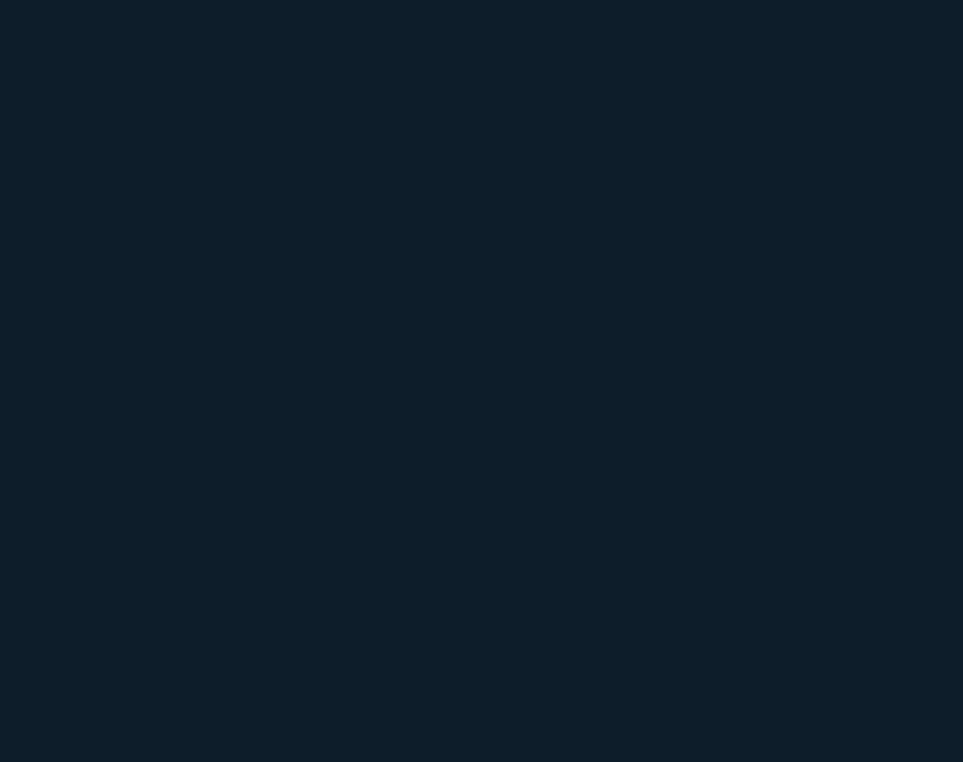
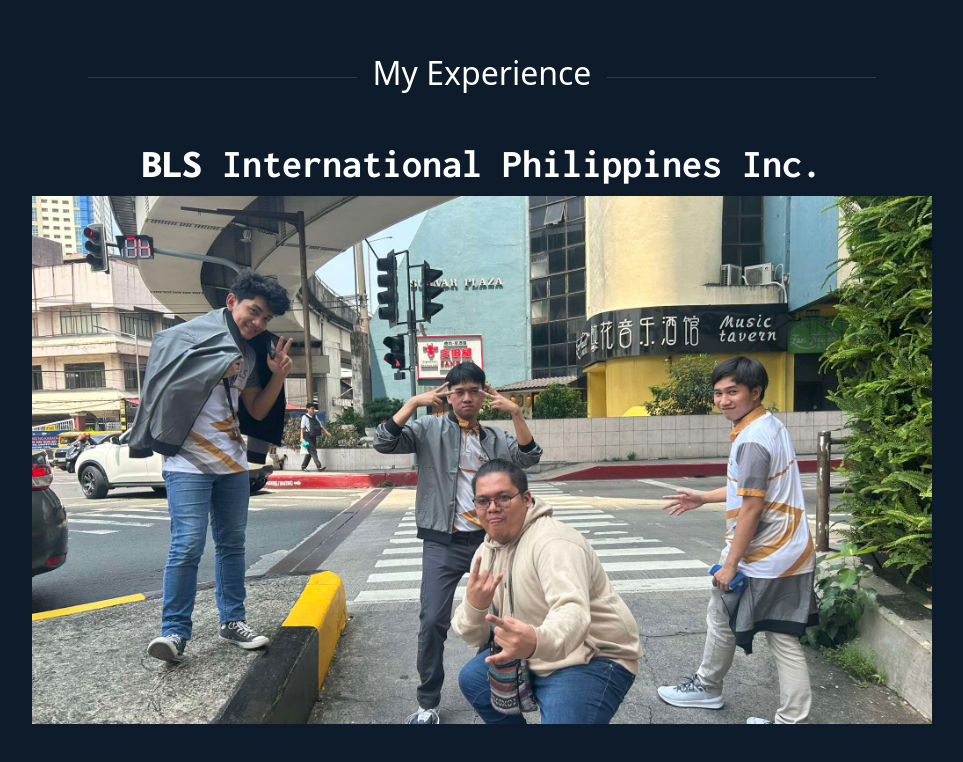
Before and after one commit to joven0015/joven-curitao, a React (Create React App) app: page / in a window 1280 px wide. Shown: the part 1586-2348 px from the top of the page, without its empty margins (158-1121 px from the left). Built offline with nearby package versions, Linux system fonts and the light colour scheme.

Commit message:
experience img

```diff
--- a/src/components/About/About.css
+++ b/src/components/About/About.css
@@ -69,6 +69,9 @@
     display: flex;
     align-items: center;
     margin-bottom:2rem;
+}
+.comEn:hover{
+
 }
 
 @media (min-width: 1500px) and (max-width: 2000px) {
--- a/src/components/About/About.js
+++ b/src/components/About/About.js
@@ -15,11 +15,11 @@ function About() {
         <div className="about-description">
           <p>
             Hello! I'm Joven. I love building things online and growing with
-            every experience and project. I hold a Bachelor's degree in Computer
-            Engineering but chose to pursue my passion for becoming a
-            professional software engineer. Right now, I'm actively deepening my
-            expertise in web development and creating projects including this
-            portfolio.
+            every experience and project. I hold a Bachelor's degree in{" "}
+            <span className="comEn">Computer Engineering</span> but chose to
+            pursue my passion for becoming a professional software engineer.
+            Right now, I'm actively deepening my expertise in web development
+            and creating projects including this portfolio.
             <br />
             <br />
             I love discovering smarter ways to build seamless user experiences
--- a/src/components/Experience/Experience.css
+++ b/src/components/Experience/Experience.css
@@ -1,7 +1,67 @@
 .experience{
     height: 30%;
     display: flex;
-    align-items: center;
     justify-content: center;
     min-height: 100vh ;
+    color: white;
+
 }
+.experience h1{
+  font-family: "Inconsolata", monospace;
+font-weight: 700;
+ text-align: center;
+}
+.BLSlogo{
+    opacity: 0;
+}
+.experience h1:hover{
+    cursor: pointer;
+}
+.BLSlogo{
+    transition: opacity .5s ease-in-out;
+}
+.experience:has(h1:hover) .BLSlogo{
+    opacity: 1;
+}
+.BLS{
+    font-weight:900;
+}
+.econtainer img{
+}
+.etitle-container{
+    margin: 5vh;
+    display: flex;
+    flex-direction: row;
+    align-items: center;
+    color: white;
+}
+.eImg-container{
+    background-color: rebeccapurple;
+    position: relative;
+        height: 500px;
+    width: 900px;
+}
+
+.eImg-container img {
+    position: absolute;
+    left: 0;
+    top: 0;
+    max-width: 40vw;
+    min-width: 900px;
+}
+.eh1Flex{
+    display: flex;
+    justify-content: center;
+}
+.flexImg{
+    display: flex;
+    justify-content: center;
+}
+@media (max-width: 950px) {
+.eImg-container img {
+    min-width: 70vw;
+}
+    .eImg-container{
+        width:70vw ;
+    }
+}
--- a/src/components/Experience/Experience.js
+++ b/src/components/Experience/Experience.js
@@ -1,10 +1,30 @@
 import "./Experience.css";
+import BLS from "../../images/BLS.jpg";
+import logoBLS from "../../images/logoBLS.svg";
+
 function Header() {
-  return <section id="experience" className="experience">
-    <div className="econtainer">
-
-    </div>
-  </section>;
+  return (
+    <section id="experience" className="experience">
+      <div className="econtainer">
+        <div className="etitle-container">
+          <div class="title-line"></div>
+          <h2>My Experience</h2>
+          <div class="title-line"></div>
+        </div>
+        <div className="eh1Flex">
+          <h1>
+            <span className="BLS">BLS</span> International Philippines Inc.
+          </h1>
+        </div>
+        <div className="flexImg">
+          <div className="eImg-container">
+            <img src={BLS} alt="bls img"></img>
+            <img src={logoBLS} alt="bls img" className="BLSlogo"></img>
+          </div>
+        </div>
+      </div>
+    </section>
+  );
 }
 
 export default Header;
--- a/src/components/Footer/Footer.css
+++ b/src/components/Footer/Footer.css
@@ -2,16 +2,19 @@
 >>>>>>>>>>>>>> LEFT <<<<<<<<<<<<<<<<<
 */
 .bioLinks{
+  background-color: transparent;
   position: fixed;
   bottom: 0;
   left: 15px;
 }
 .bioLinks ul{
+  background-color: transparent;
   text-decoration: none;
   position: relative;
   bottom: 165px;
 }
 .bioLinks ul li{
+  background-color: transparent;
   list-style: none;
   font-size: 1.5rem;
   color: white;
@@ -23,8 +26,12 @@
   font-size: 1.5rem;
 }
 .bioLinks ul li a{
+  background-color: transparent;
   color: white;
   opacity: 0.7;
+}
+.bioLinks ul li a i{
+  background-color: transparent;
 }
 .bioLinks ul li a:hover{
   opacity: 1;
@@ -58,8 +65,11 @@
   position: fixed;
   bottom: 0;
   right: 15px;
+
 }
 .Email a{
+  background-color: transparent;
+
   right: 35px;
   transform: rotate(90deg);
   transform-origin: right top;
```
Also changed, not shown: src/images/BLS.jpg, src/images/logoBLS.svg (added).
